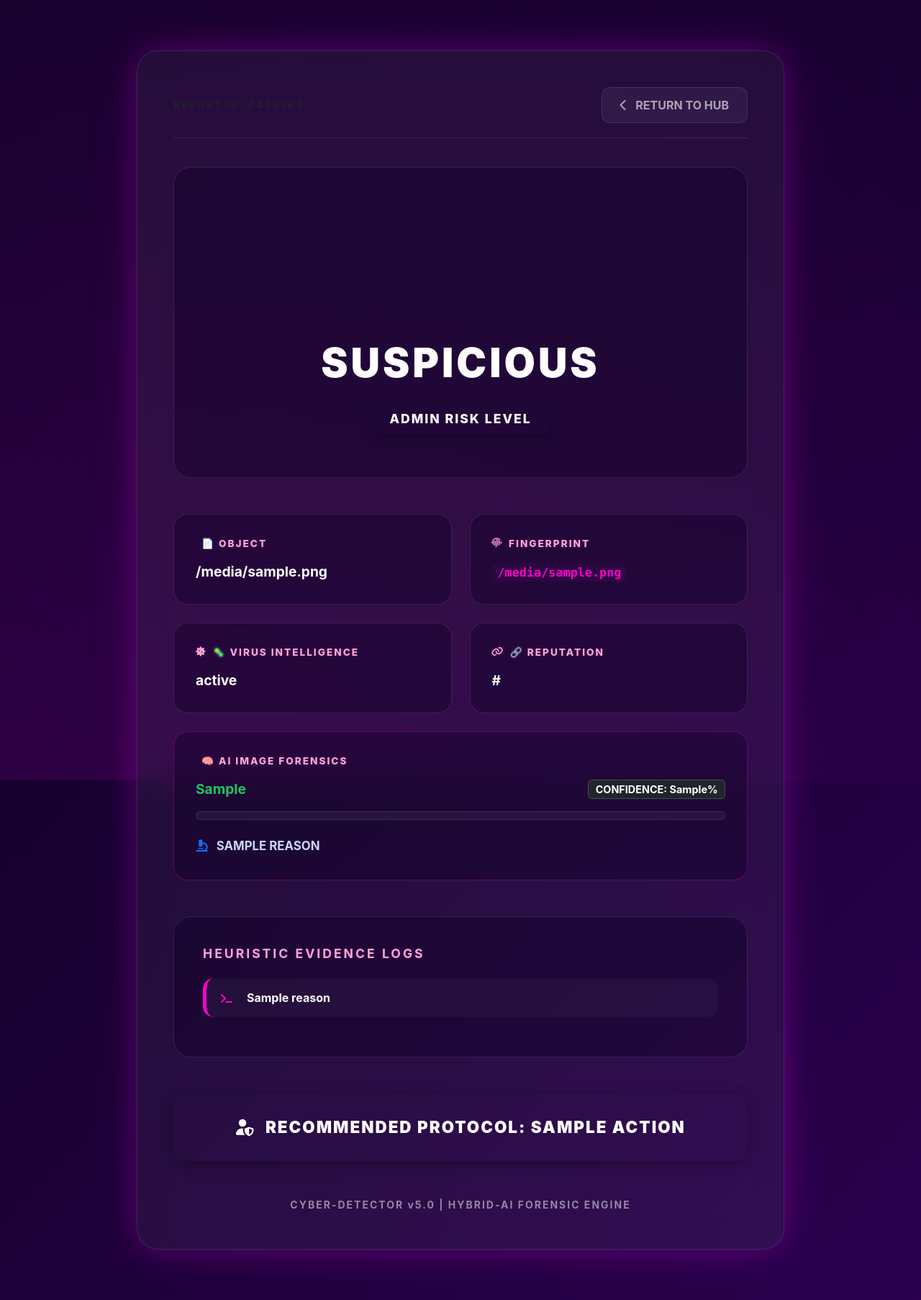
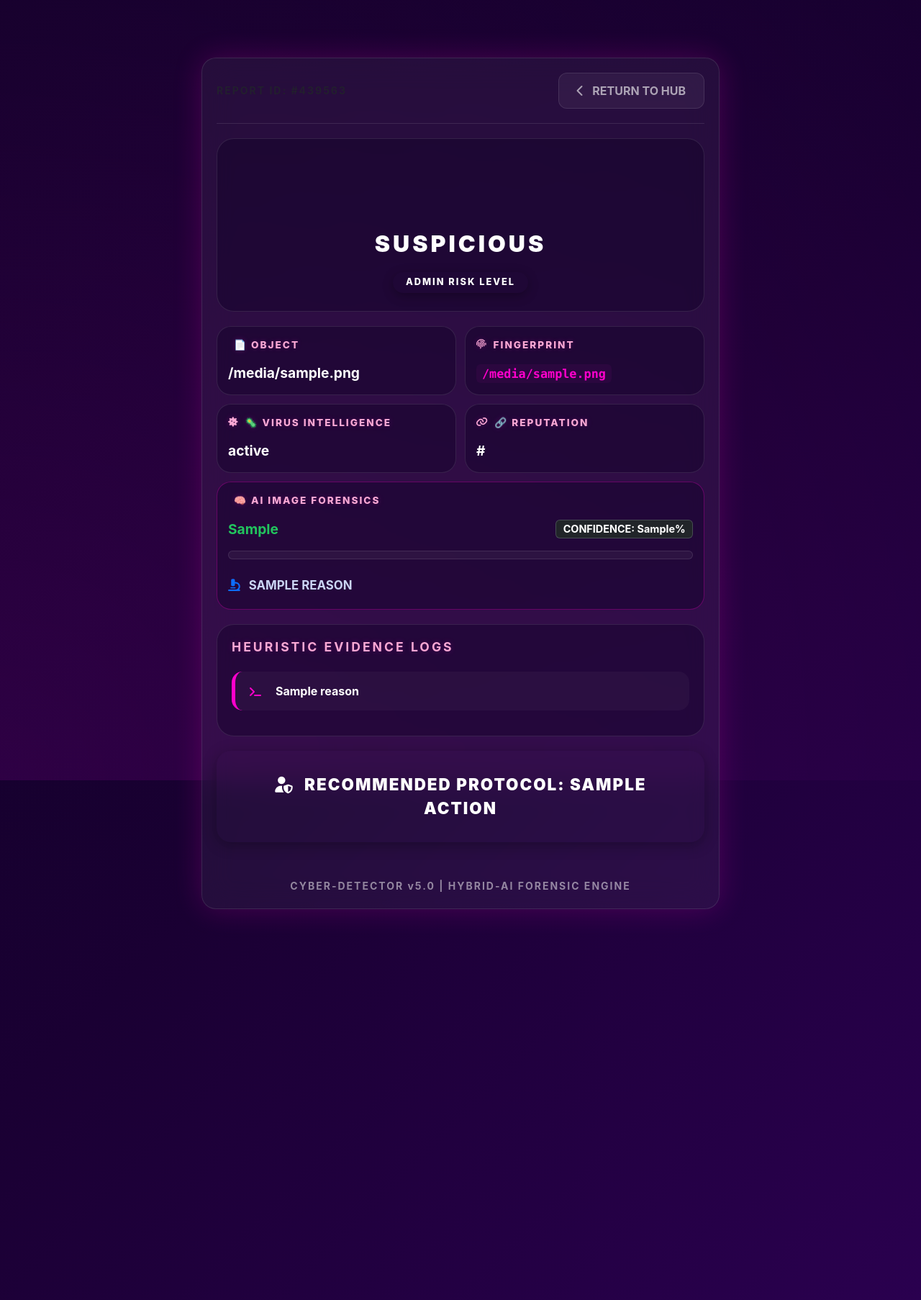
Before and after one commit to praneethbangari06-hash/cyber-threat-detector, a Flask app: template templates/result.html in a window 1280 px wide. Shown: the whole page at 72% size. Run offline with Flask 3, Linux system fonts and the light colour scheme; the template is opened without the code that fills it: most values are stand-ins (such as "Sample title", 1, 10 or a date in 2020).

Commit message:
update UI

```diff
--- a/templates/result.html
+++ b/templates/result.html
@@ -34,9 +34,9 @@
         .main-wrapper {
             min-height: 100vh;
             display: flex;
-            align-items: center;
             justify-content: center;
-            padding: 40px 20px;
+            align-items: flex-start;
+            padding: 40px 0;
             position: relative;
         }
 
@@ -52,15 +52,17 @@
         }
 
         .dashboard-card {
-            width: 100%;
-            max-width: 900px;
+            width: 85%;
+            max-width: 600px;
             background: var(--glass);
             backdrop-filter: blur(20px);
             border: 1px solid var(--glass-border);
-            border-radius: 30px;
-            box-shadow: 0 0 40px rgba(255, 0, 255, 0.2), 0 0 80px rgba(255, 0, 255, 0.1);
-            padding: 50px;
+            border-radius: 20px;
+            box-shadow: 0 0 40px rgba(255, 0, 200, 0.2);
+            padding: 20px;
             animation: slideUpFade 0.6s cubic-bezier(0.16, 1, 0.3, 1);
+            margin: 40px auto;
+            word-wrap: break-word;
         }
 
         @keyframes slideUpFade {
@@ -72,18 +74,18 @@
             display: flex;
             justify-content: space-between;
             align-items: center;
-            margin-bottom: 40px;
+            margin-bottom: 20px;
             padding-bottom: 20px;
             border-bottom: 1px solid var(--glass-border);
         }
 
         .status-hero {
             text-align: center;
-            padding: 60px 40px;
+            padding: 25px 20px;
             background: rgba(15, 1, 38, 0.4);
             border-radius: 24px;
             border: 1px solid var(--glass-border);
-            margin-bottom: 50px;
+            margin-bottom: 20px;
             position: relative;
             overflow: hidden;
             transition: transform 0.3s ease;
@@ -92,13 +94,13 @@
         .status-hero:hover { transform: scale(1.02); }
 
         .result-icon {
-            font-size: 6rem;
+            font-size: 3rem;
             margin-bottom: 25px;
             filter: drop-shadow(0 0 20px currentColor);
         }
 
         .status-text {
-            font-size: 3.5rem;
+            font-size: 2rem;
             font-weight: 900;
             text-transform: uppercase;
             letter-spacing: 4px;
@@ -106,9 +108,9 @@
         }
 
         .risk-badge {
-            font-size: 1.1rem;
+            font-size: 0.8rem;
             font-weight: 800;
-            padding: 12px 30px;
+            padding: 8px 18px;
             border-radius: 50px;
             text-transform: uppercase;
             letter-spacing: 2px;
@@ -117,17 +119,18 @@
 
         .info-grid {
             display: grid;
-            grid-template-columns: repeat(2, 1fr);
-            gap: 25px;
-            margin-bottom: 50px;
+            grid-template-columns: repeat(auto-fit, minmax(250px, 1fr));
+            gap: 12px;
+            margin-bottom: 20px;
         }
 
         .info-card {
             background: rgba(15, 1, 38, 0.4);
-            padding: 30px;
+            padding: 15px;
             border-radius: 20px;
             border: 1px solid var(--glass-border);
             transition: all 0.3s ease;
+            width: 100%;
         }
 
         .info-card:hover {
@@ -138,7 +141,7 @@
 
         .info-label {
             color: var(--accent-pink);
-            font-size: 0.85rem;
+            font-size: clamp(0.75rem, 2vw, 0.85rem);
             font-weight: 800;
             text-transform: uppercase;
             letter-spacing: 2px;
@@ -149,7 +152,7 @@
         }
 
         .info-value {
-            font-size: 1.2rem;
+            font-size: clamp(1rem, 2.5vw, 1.2rem);
             font-weight: 700;
             color: #fff;
             word-break: break-all;
@@ -157,10 +160,10 @@
 
         .reasons-box {
             background: rgba(15, 1, 38, 0.4);
-            padding: 40px;
+            padding: 20px;
             border-radius: 24px;
             border: 1px solid var(--glass-border);
-            margin-bottom: 50px;
+            margin-bottom: 20px;
         }
 
         .reason-item {
@@ -187,7 +190,7 @@
             border-radius: 20px;
             text-align: center;
             font-weight: 900;
-            font-size: 1.4rem;
+            font-size: clamp(1.1rem, 3vw, 1.4rem);
             text-transform: uppercase;
             letter-spacing: 2px;
             box-shadow: 0 4px 20px rgba(0, 0, 0, 0.3);
@@ -196,6 +199,34 @@
         .bg-success-glow { background: rgba(34, 197, 94, 0.1); color: var(--safe); border: 1px solid rgba(34, 197, 94, 0.2); }
         .bg-warning-glow { background: rgba(255, 0, 204, 0.1); color: var(--warning); border: 1px solid rgba(255, 0, 204, 0.2); }
         .bg-danger-glow { background: rgba(239, 68, 68, 0.1); color: var(--danger); border: 1px solid rgba(239, 68, 68, 0.2); }
+
+        @media (max-width: 600px) {
+            .main-wrapper {
+                padding: 20px 0;
+            }
+            .dashboard-card {
+                width: 95%;
+                padding: 20px;
+            }
+            .info-grid {
+                grid-template-columns: 1fr;
+            }
+            .status-hero {
+                padding: 20px 15px;
+            }
+            .result-icon {
+                font-size: 2.5rem;
+            }
+            .status-text {
+                font-size: 1.6rem;
+            }
+        }
+
+        @media (min-width: 1024px) {
+            .dashboard-card {
+                max-width: 720px;
+            }
+        }
 
         .btn-back {
             background: rgba(255, 255, 255, 0.05);
```
Also changed, not shown: 1 other file.
